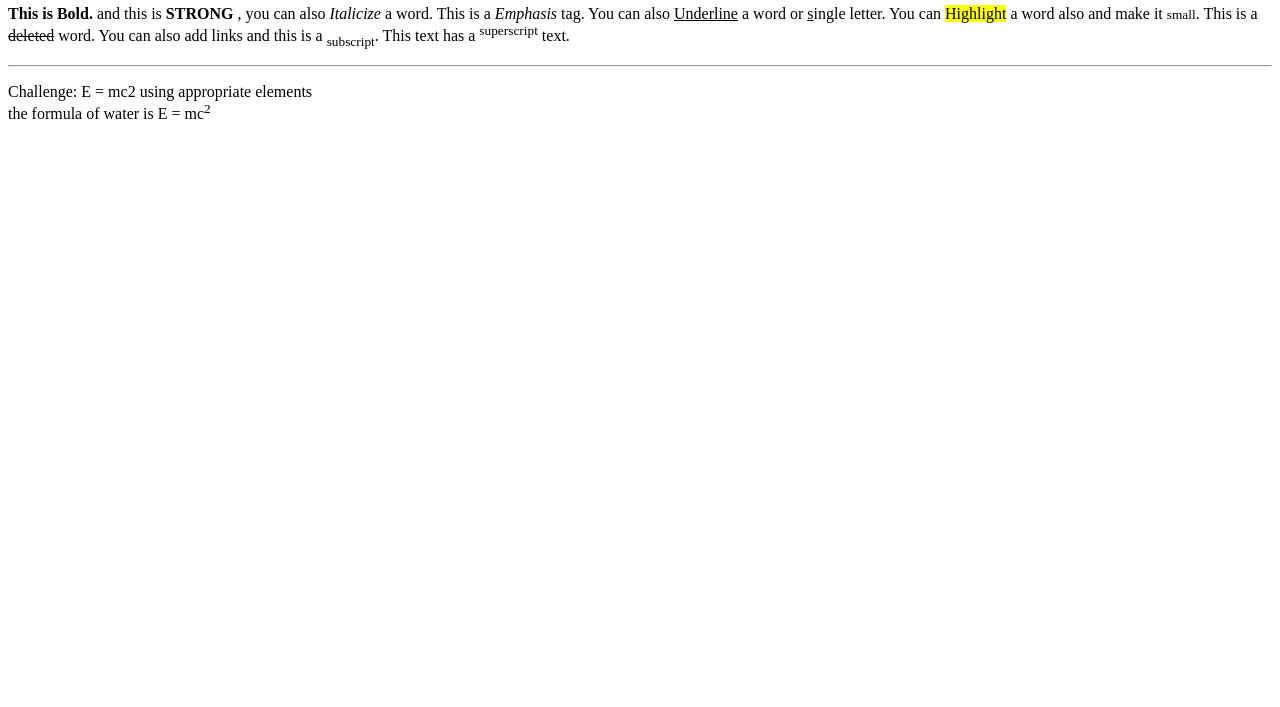
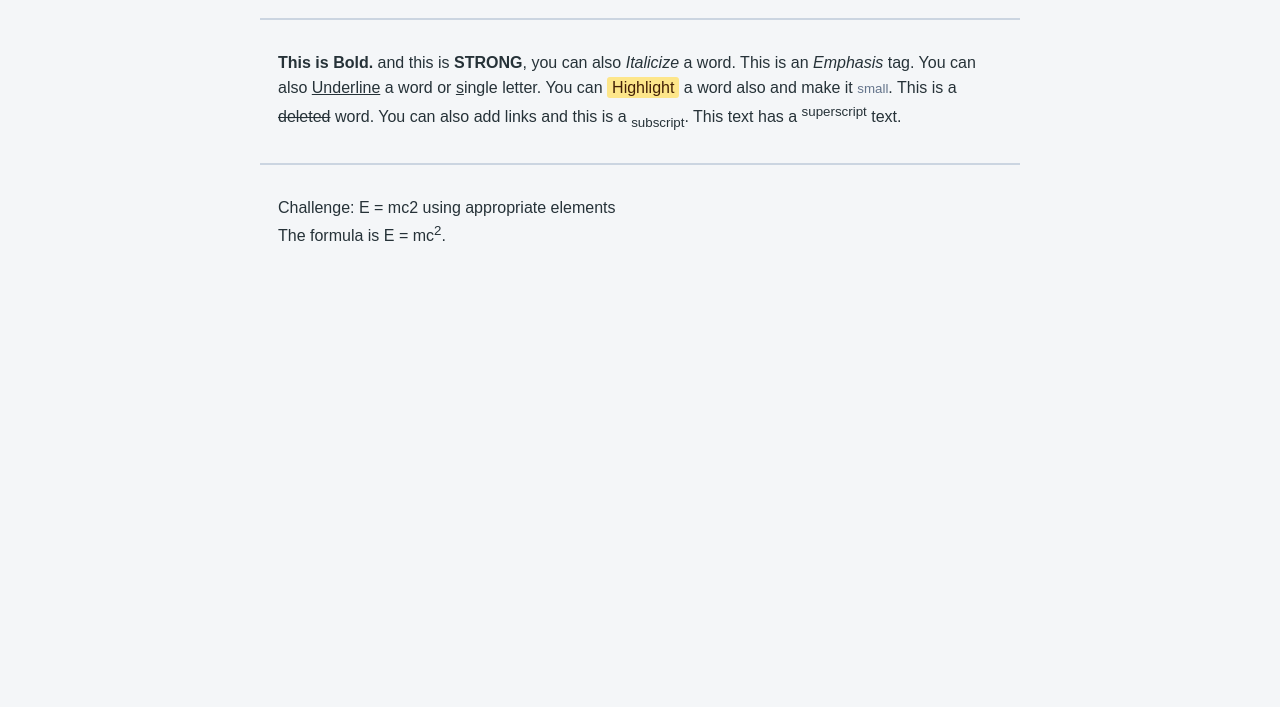
Before and after one commit to Ivn-mndiola/WebTech, a plain HTML site: page HTML-LAB/formatting.html in a window 1280 px wide. Shown: the part 93-800 px from the top of the page. Drawn offline with Linux system fonts and the light colour scheme.

Commit message:
Apply external CSS to formatting page

```diff
--- a/HTML-LAB/formatting.html
+++ b/HTML-LAB/formatting.html
@@ -2,7 +2,8 @@
 <html lang="en">
 <head>
     <meta charset="UTF-8">
-    <meta name="viewport" content="width=\, initial-scale=1.0">
+    <meta name="viewport" content="width=device-width, initial-scale=1.0">
+    <link rel="stylesheet" href="assets/styles.css">
     <title>HTML Text Formatting</title>
 </head>
 <body>
@@ -11,14 +12,14 @@
 
     <p>
         <b>This is Bold.</b> and this is
-        <strong>STRONG</strong> , you can also
-        <i>Italicize</i> a word. This is a
+        <strong>STRONG</strong>, you can also
+        <i>Italicize</i> a word. This is an
         <em>Emphasis</em> tag. You can also
         <u>Underline</u> a word or <u>s</u>ingle letter.
         You can <mark>Highlight</mark> a word also and
         make it <small>small</small>. This is a
-        <del>deleted</del> word. You can also add links<ins cite="https://github.com" and
-        datetime="2026-09-17"></ins> and this is a <sub>subscript</sub>. This text has a
+        <del>deleted</del> word. You can also add links
+        and this is a <sub>subscript</sub>. This text has a
         <sup>superscript</sup> text.
     </p>
 
@@ -26,8 +27,7 @@
 
     <p>
         Challenge: E = mc2 using appropriate elements<br>
-        the formula of water is E = mc<sup>2</sup>
+        The formula is E = mc<sup>2</sup>.
     </p>
-
 </body>
 </html>
```
